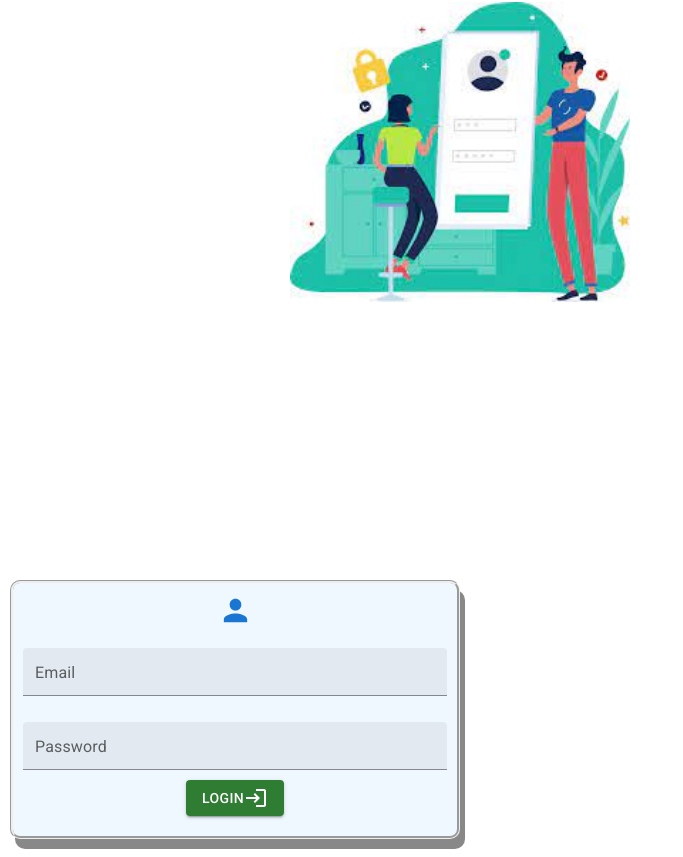
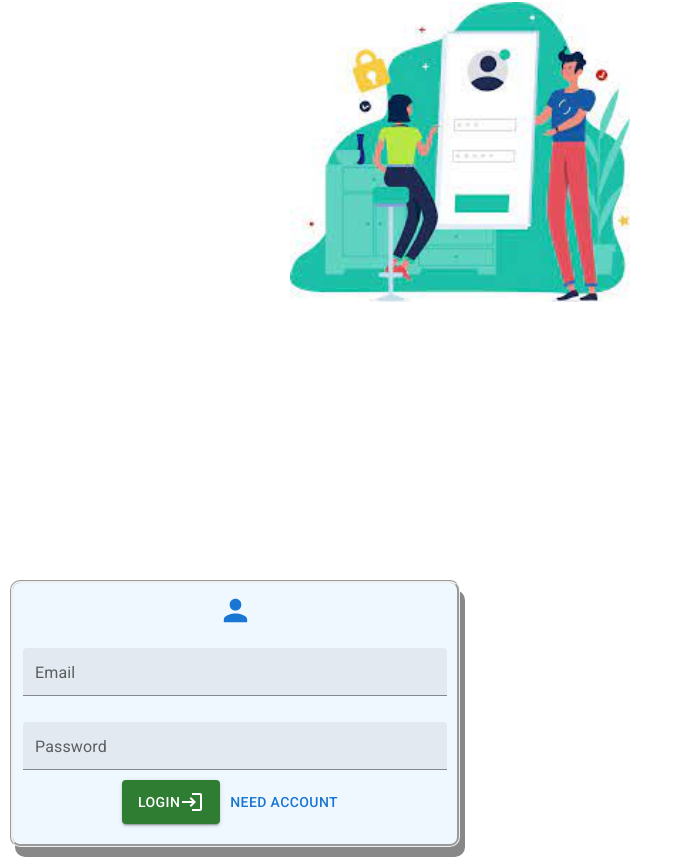
Before and after one commit to Sayyed-rehan/Mugal-Darbar, a React (Create React App) app in the folder frontend/: page /login in a window 1280 px wide. Shown: the part 214-1071 px from the top of the page, without its empty margins (0-683 px from the left). Built offline with nearby package versions, Linux system fonts and the light colour scheme.

Commit message:
Sigin css

```diff
--- a/frontend/src/Pages/Login/Login.js
+++ b/frontend/src/Pages/Login/Login.js
@@ -57,6 +57,10 @@ const Login = () => {
       setuser({email:"", password:""})
     }
 
+  };
+
+  const handleNeedAccount=()=>{
+    window.location.href="/sigin"
   }
 
 
@@ -91,6 +95,9 @@ const Login = () => {
       <div className='login-buttons'>
 
       <Button variant="contained" color="success" onClick={handleLogin}>Login<LoginIcon /></Button>
+
+      <Button onClick={handleNeedAccount} variant='text' sx={{p:'10px'}} >Need account</Button>
+
       </div>
       </div>
     </div>
```
